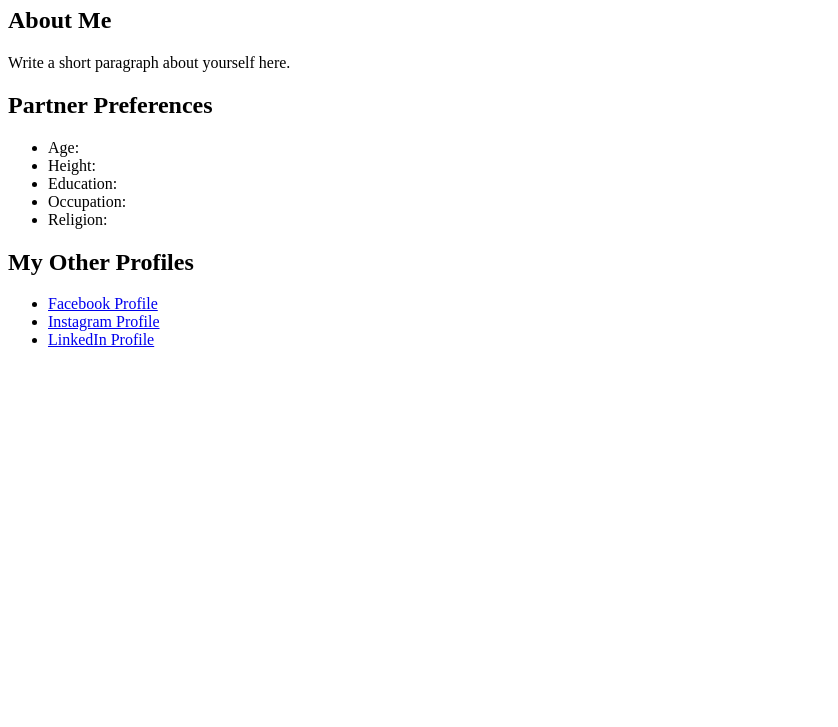
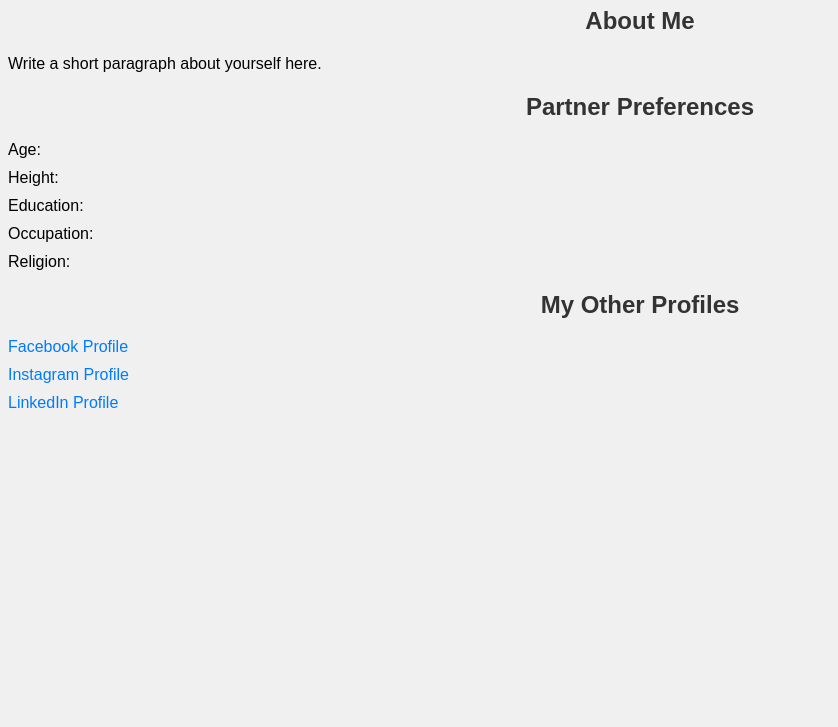
Before and after one commit to anand-srivastava/astha, a plain HTML site: page index.html in a window 1280 px wide. Shown: the part 73-800 px from the top of the page, without its empty margins (0-838 px from the left). Drawn offline with Linux system fonts and the light colour scheme.

Commit message:
Update index.html

```diff
--- a/index.html
+++ b/index.html
@@ -2,6 +2,31 @@
 <html>
   <head>
     <title>Matrimonial Profile</title>
+    <style>
+      body {
+        font-family: Arial, sans-serif;
+        background-color: #f0f0f0;
+      }
+      h1, h2 {
+        color: #333;
+        text-align: center;
+      }
+      ul {
+        list-style-type: none;
+        padding: 0;
+        margin: 0;
+      }
+      li {
+        margin-bottom: 10px;
+      }
+      a {
+        text-decoration: none;
+        color: #007bff;
+      }
+      a:hover {
+        text-decoration: underline;
+      }
+    </style>
   </head>
   <body>
     <h1>Matrimonial Profile</h1>
```
